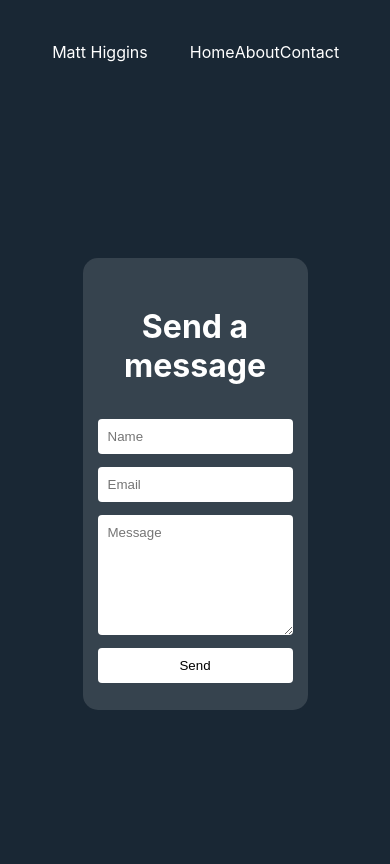
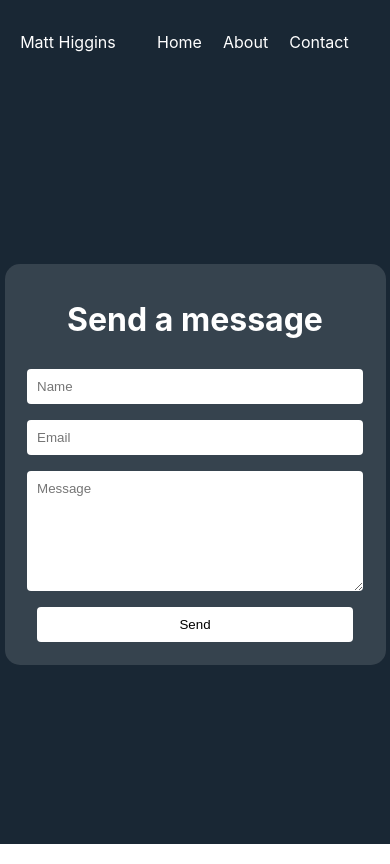
Before and after one commit to matthewhiggins415/mattsPortfolio, a React (Create React App) app: page /contact in a window 390 px wide. Built offline with nearby package versions, Linux system fonts and the light colour scheme.

Commit message:
updated responsiveness ui.

```diff
--- a/src/Components/KakeiboModal.js
+++ b/src/Components/KakeiboModal.js
@@ -26,7 +26,7 @@ const Container = styled.div`
   color: white;
   border-radius: 15px;
 
-  @media (max-width: 430px) {
+  @media (max-width: 630px) {
     width: 80%;
   }
 `
--- a/src/Components/Navbar.js
+++ b/src/Components/Navbar.js
@@ -11,6 +11,13 @@ const Container = styled.div`
   justify-content: space-evenly;
   align-items: center;
   background-color: #192734;
+
+  @media (max-width: 430px) {
+    width: 100%;
+    box-style: border-box;
+    margin: 0px;
+    padding: 0px;
+  }
 `
 
 const LinkContainer = styled.div`
@@ -18,6 +25,11 @@ const LinkContainer = styled.div`
   display: flex;
   justify-content: space-evenly;
   align-items: center;
+
+  @media (max-width: 430px) {
+    width: 60%;
+    box-style: border-box;
+  }
 `
 
 const Navbar = () => {
@@ -26,8 +38,6 @@ const Navbar = () => {
     'textDecoration': 'none',
     'color': '#fff',
   }
-
-
 
   return (
     <Container>
--- a/src/Views/ContactUs.js
+++ b/src/Views/ContactUs.js
@@ -14,7 +14,7 @@ const Container = styled.div`
 
 const Form = styled.form`
   padding: 15px;
-  height: 50vh;
+  height: auto;
   width: 50%;
   max-width: 450px;
   background-color: rgba(233, 233, 233, 0.14);
@@ -22,6 +22,18 @@ const Form = styled.form`
   display: flex;
   flex-direction: column;
   justify-content: space-evenly;
+
+  @media (max-width: 630px) {
+    width: 75%;
+    margin: 0 auto;
+    height: auto;
+  }
+
+  @media (max-width: 430px) {
+    width: 90%;
+    margin: 0 auto;
+    height: auto;
+  }
 `
 
 const H1 = styled.h1`
@@ -41,6 +53,8 @@ const Input = styled(motion.input)`
   border-radius: 4px;
   background-color: #fff;
   border: none;
+  margin: 8px auto;
+  width: 90%;
 `
 const Textarea = styled.textarea`
   outline: none;
@@ -49,6 +63,8 @@ const Textarea = styled.textarea`
   padding: 10px;
   height: 100px;
   font-family: Arial;
+  margin: 8px auto;
+  width: 90%;
 `
 
 export const ContactUs = () => {
```
